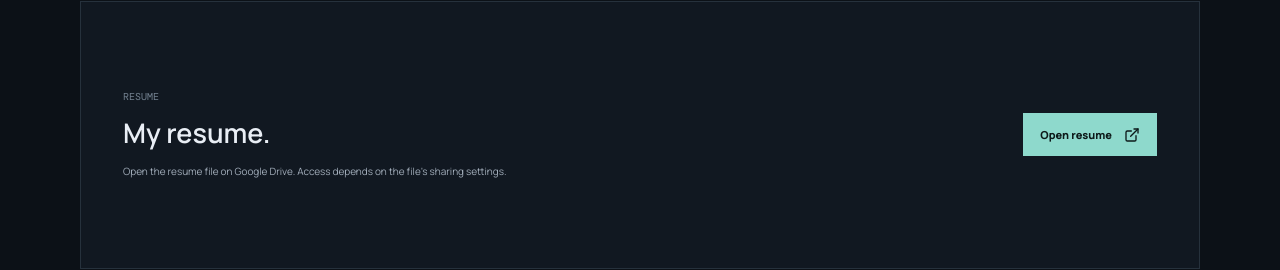
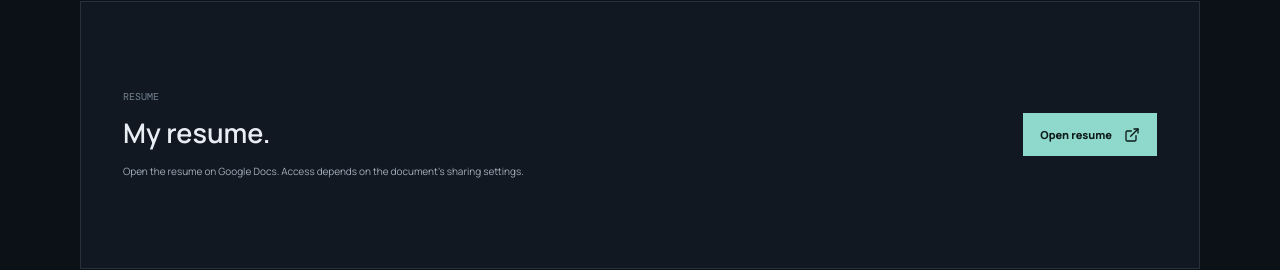
Before and after one commit to chandankumar25022009-beep/chandan-personal-workspace, a React (Vite) app: page / in a window 1280 px wide. Shown: the part 4746-5016 px from the top of the page. Built offline with nearby package versions, Linux system fonts and the light colour scheme.

Commit message:
Update resume link to Google Docs

```diff
--- a/src/App.tsx
+++ b/src/App.tsx
@@ -130,7 +130,7 @@ function App() {
           <div className="journey-list"><div className="journey-row"><span className="journey-marker marker-current" /><span className="journey-status">RIGHT NOW</span><h3>Python fundamentals</h3><span className="journey-detail">Learning the language, one concept at a time</span><ArrowUpRight size={16} /></div><div className="journey-row"><span className="journey-marker" /><span className="journey-status">UP NEXT</span><h3>Working with data</h3><span className="journey-detail">Exploring how to clean, organise, and understand data</span><ArrowUpRight size={16} /></div><div className="journey-row"><span className="journey-marker" /><span className="journey-status">ON THE HORIZON</span><h3>Machine learning basics</h3><span className="journey-detail">Building context before reaching for complex tools</span><ArrowUpRight size={16} /></div></div>
         </div></section>
 
-        <section className="resume-section section-wrap" id="resume"><div className="resume-copy"><p className="eyebrow">RESUME</p><h2>My resume.</h2><p>Open the resume file on Google Drive. Access depends on the file’s sharing settings.</p></div><a className="button button-primary" href="https://drive.google.com/file/d/1A4wo7YRzA8QQDtJudXI0H8jwFzoJ4JLX/view?usp=sharing" target="_blank" rel="noreferrer" aria-label="Open resume on Google Drive in a new tab">Open resume <ExternalLink size={16} /></a></section>
+        <section className="resume-section section-wrap" id="resume"><div className="resume-copy"><p className="eyebrow">RESUME</p><h2>My resume.</h2><p>Open the resume on Google Docs. Access depends on the document’s sharing settings.</p></div><a className="button button-primary" href="https://docs.google.com/document/d/1C9TlBLlB-XGHaWZd74S_I8QOQAk3GpzJ/edit" target="_blank" rel="noreferrer" aria-label="Open resume on Google Docs in a new tab">Open resume <ExternalLink size={16} /></a></section>
 
         <section className="contact-section" id="contact"><div className="section-wrap contact-inner"><div className="contact-top"><span className="eyebrow"><span className="status-dot" /> OPEN TO CONNECTING</span><span className="contact-index">07 / GET IN TOUCH</span></div><h2>Have a question<br />or an idea to share<span>?</span></h2><div className="contact-bottom"><p>I’m early in my journey, but always glad to meet people who enjoy learning and building.</p><a className="button button-light" href="https://www.linkedin.com/in/chandan-kumar-9a3b22337" target="_blank" rel="noreferrer">Connect on LinkedIn <ArrowUpRight size={17} /></a></div><div className="contact-socials"><a href="https://github.com/chandankumar25022009-beep" target="_blank" rel="noreferrer"><Code2 size={17} /> GitHub <ExternalLink size={13} /></a><a href="https://www.linkedin.com/in/chandan-kumar-9a3b22337" target="_blank" rel="noreferrer"><Link2 size={17} /> LinkedIn <ExternalLink size={13} /></a><span className="email-note"><Mail size={16} /> Email not listed yet</span></div></div></section>
       </main>
```
Also changed, not shown: 1 other file (tests, documents, lock files or other folders).
